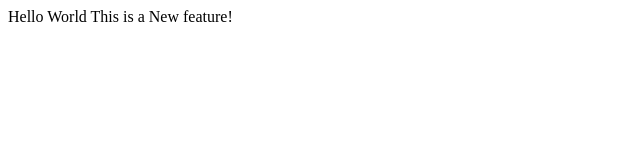
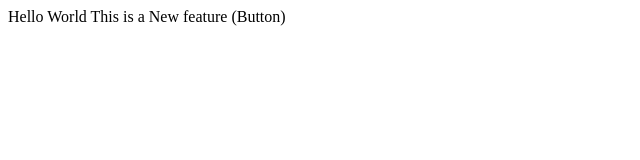
Before and after one commit to gativarshney/demo, a plain HTML site: page index.html in a window 1280 px wide. Shown: the full height of the page, 0-640 px from the left. Drawn offline with Linux system fonts and the light colour scheme.

Commit message:
Add button

```diff
--- a/index.html
+++ b/index.html
@@ -1,2 +1,2 @@
 <pr>Hello World</pr>
-<pr>This is a New feature!</pr>
+<pr>This is a New feature (Button)</pr>
```
